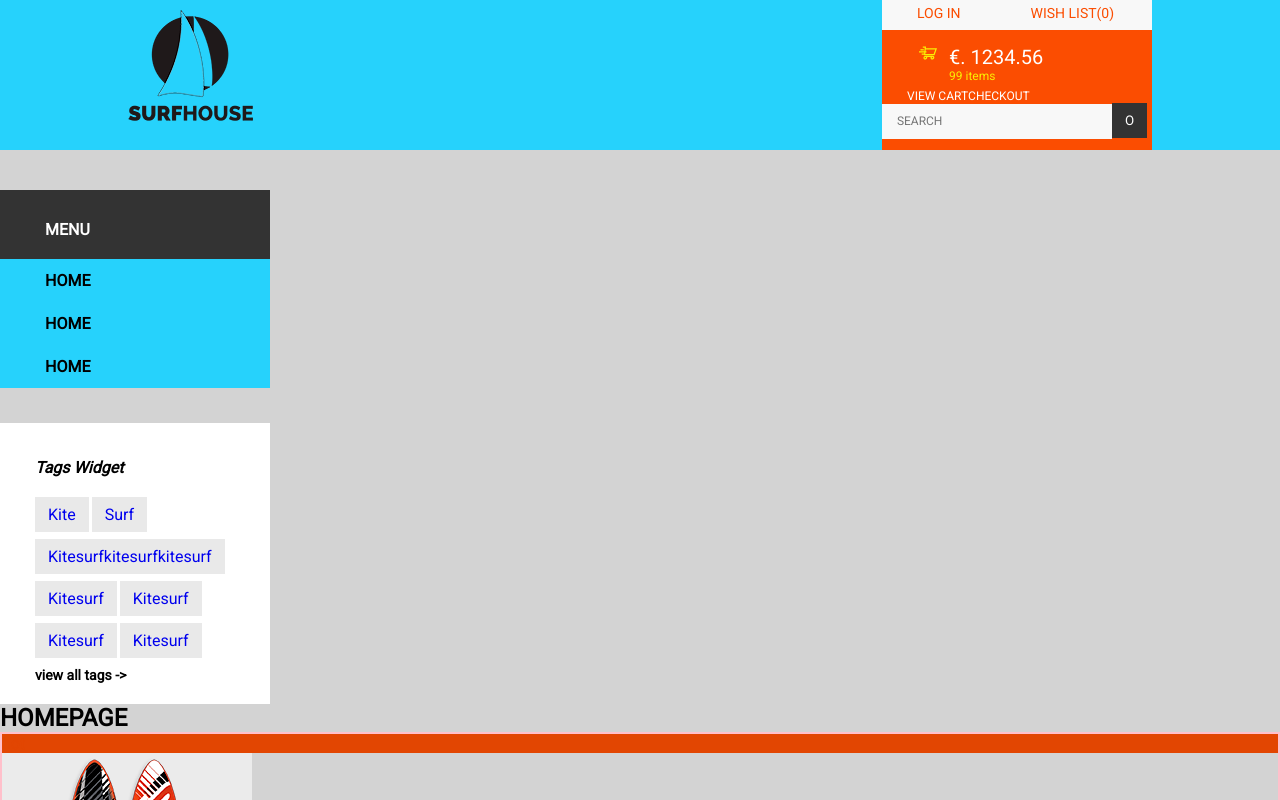
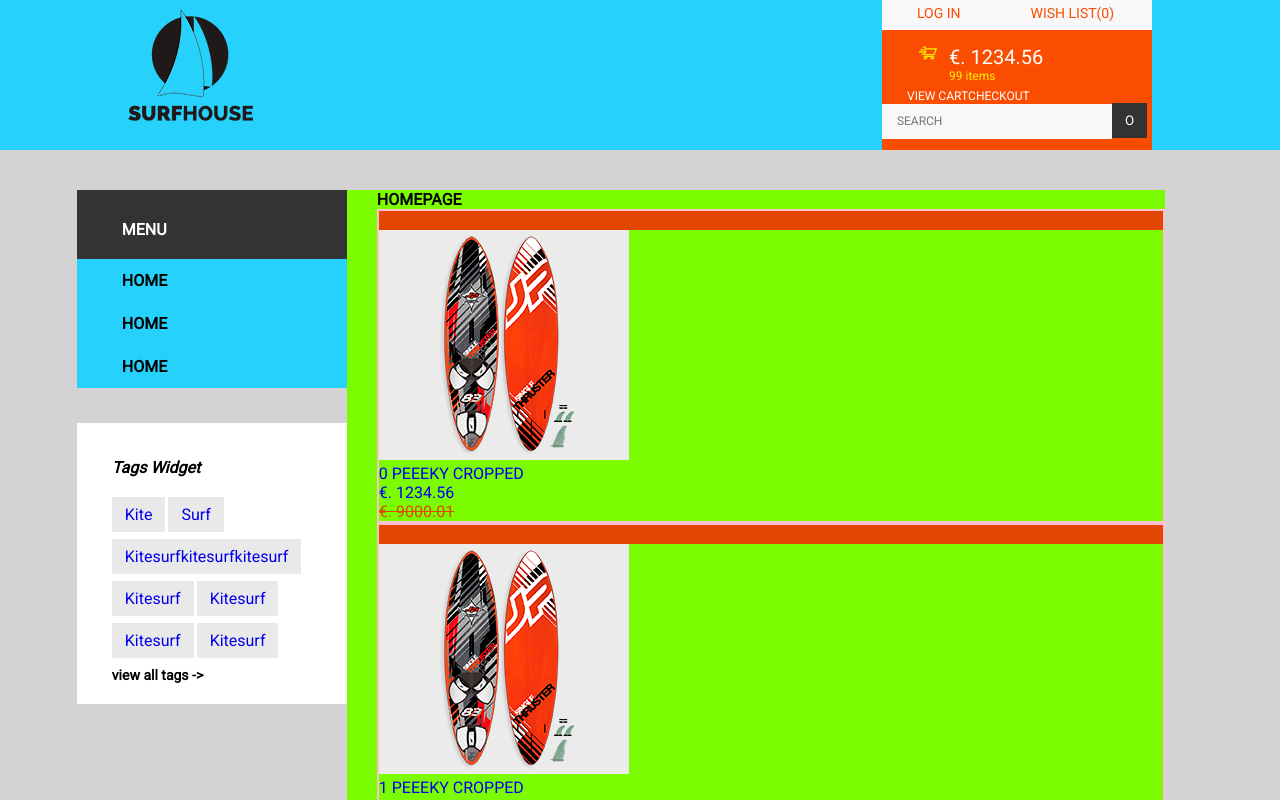
Before and after one commit to stesserHub/Modern-Front-End-3-Surf-House, a Vue app in the folder surfhouse/: page / in a window 1280 px wide. Shown: the top 800 px of the page. Built offline with nearby package versions, Linux system fonts and the light colour scheme.

Commit message:
set up content area with aside and article

```diff
--- a/surfhouse/src/App.vue
+++ b/surfhouse/src/App.vue
@@ -1,10 +1,16 @@
 <template>
 <div id="app">
   <header-comp></header-comp>
+
+  <section id="content">
+    <aside>
       <menu-comp></menu-comp>
       <tag-comp></tag-comp>
-
+    </aside>
+    <article>
       <router-view/>
+    </article>
+  </section>
 
   <brand-comp></brand-comp>
   <footer-comp></footer-comp>
--- a/surfhouse/src/assets/styles/global.scss
+++ b/surfhouse/src/assets/styles/global.scss
@@ -31,15 +31,33 @@ h1,h2,h3,h4,h5 {
     text-transform: uppercase;
 }
 
-
-
-
-
-
-
-
-
 #carticon {
 
     fill:$cta2;
 }
+
+#content {
+    padding-left:6vw;
+    padding-right: 6vw;
+
+    display: flex;
+    justify-content: flex-start;
+    flex-wrap: wrap;
+
+    article {
+
+        width: 70%;
+
+        padding-left: 30px;
+
+        background-color: lawngreen;
+
+
+    }
+
+    &:nth-child(n) {
+
+        align-self: flex-start;
+
+    }
+}
```
Lines whose indentation alone changed are shown as unchanged.
